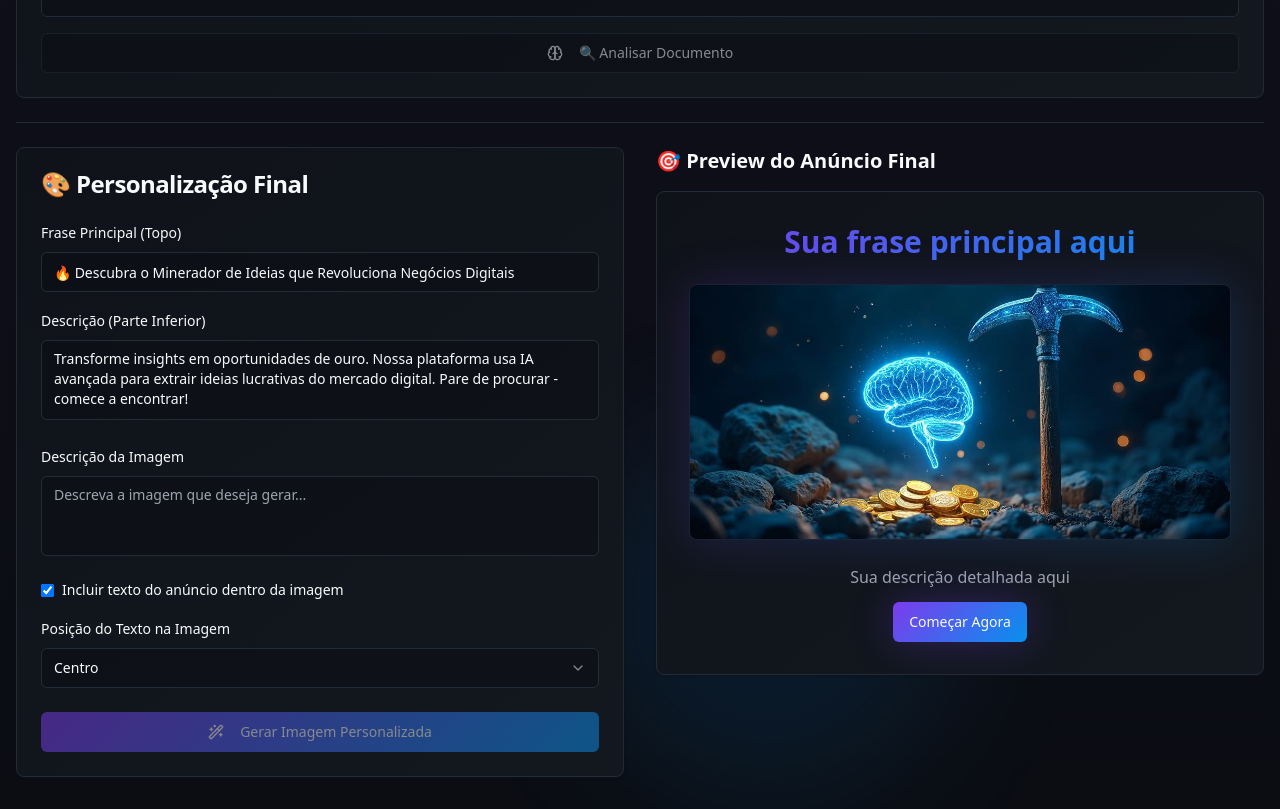
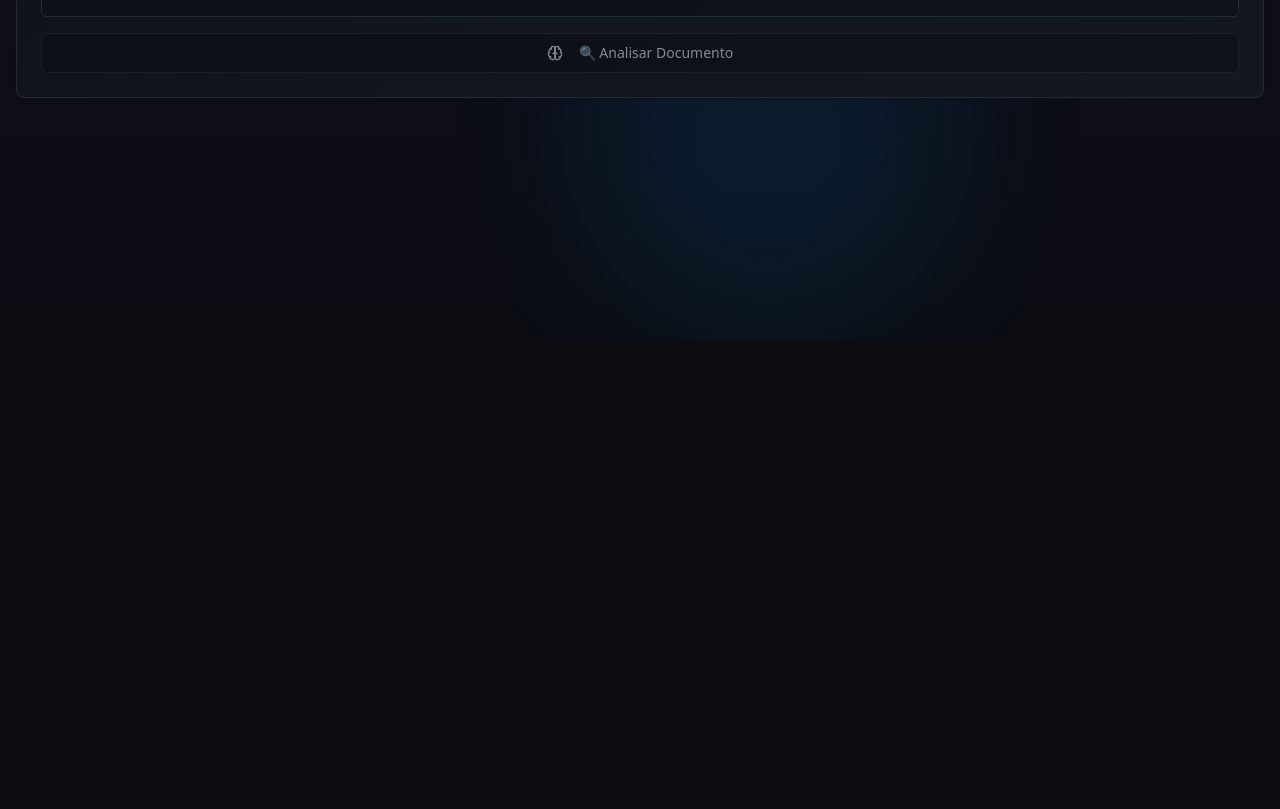
Before and after one commit to lucascarlosmeuads/idea-ad-creator, a React (Vite) app: page / in a window 1280 px wide. Shown: the part 460-1269 px from the top of the page. After the commit the page ends 800 px from the top, so only its background shows below. Built offline with nearby package versions, Linux system fonts and the light colour scheme.

Commit message:
Refactor image display
Remove final customization and preview sections. Implement a new display area showing the latest generated image prominently, with previous images as thumbnails in a sidebar.

```diff
--- a/src/components/AdCreator.tsx
+++ b/src/components/AdCreator.tsx
@@ -4,51 +4,107 @@ import { Input } from "@/components/ui/input";
 import { Textarea } from "@/components/ui/textarea";
 import { Card, CardContent, CardHeader, CardTitle } from "@/components/ui/card";
 import { Label } from "@/components/ui/label";
-import { Loader2, Download, Wand2, Key, FileText, Brain, Zap } from "lucide-react";
+import { Loader2, Download, Wand2, Key, FileText, Brain, Zap, ImageIcon } from "lucide-react";
 import { toast } from "sonner";
 import heroImage from "@/assets/idea-mining-hero.jpg";
 import { OpenAIService, type BusinessAnalysis, type AdPromptElements, type MultipleAdOptions } from "@/services/openai";
 import { Select, SelectContent, SelectItem, SelectTrigger, SelectValue } from "@/components/ui/select";
 import { Separator } from "@/components/ui/separator";
 
-interface AdPreviewProps {
-  topText: string;
-  imageUrl: string;
-  bottomText: string;
+interface GeneratedImageData {
+  id: string;
+  url: string;
+  topPhrase: string;
+  bottomCTA: string;
+  imageDescription: string;
+  timestamp: Date;
 }
 
-const AdPreview = ({ topText, imageUrl, bottomText }: AdPreviewProps) => (
-  <Card className="bg-gradient-card border-border shadow-card overflow-hidden">
-    <div className="p-8 space-y-6">
-      {/* Top Text */}
-      <div className="text-center">
-        <h2 className="text-2xl md:text-3xl font-bold bg-gradient-primary bg-clip-text text-transparent leading-tight">
-          {topText || "Sua frase principal aqui"}
-        </h2>
-      </div>
+interface ImageGalleryProps {
+  images: GeneratedImageData[];
+  activeImageId: string | null;
+  onImageSelect: (imageId: string) => void;
+  onDownload: (imageUrl: string, index: number) => void;
+}
 
-      {/* Image */}
+const ImageGallery = ({ images, activeImageId, onImageSelect, onDownload }: ImageGalleryProps) => {
+  if (images.length === 0) return null;
+
+  const activeImage = images.find(img => img.id === activeImageId) || images[images.length - 1];
+
+  return (
+    <Card className="bg-gradient-card border-border shadow-card">
+      <CardHeader>
+        <CardTitle className="flex items-center gap-2">
+          <ImageIcon className="h-5 w-5" />
+          🖼️ Galeria de Anúncios Gerados
+        </CardTitle>
+      </CardHeader>
+      <CardContent className="space-y-6">
+        {/* Main Image Display */}
+        <div className="text-center space-y-4">
           <div className="relative group">
             <div className="absolute inset-0 bg-gradient-primary opacity-20 rounded-lg blur-xl transition-opacity group-hover:opacity-30"></div>
             <img
-          src={imageUrl || heroImage}
-          alt="Imagem do anúncio"
-          className="relative w-full h-64 object-cover rounded-lg border border-border/50"
+              src={activeImage.url}
+              alt="Anúncio gerado"
+              className="relative w-full max-w-md mx-auto rounded-lg border border-border/50 shadow-lg"
             />
           </div>
 
-      {/* Bottom Text */}
-      <div className="text-center space-y-3">
-        <p className="text-muted-foreground leading-relaxed">
-          {bottomText || "Sua descrição detalhada aqui"}
+          {/* Image Details */}
+          <div className="bg-secondary/20 p-4 rounded-lg space-y-2">
+            <h3 className="font-bold text-lg text-primary">{activeImage.topPhrase}</h3>
+            <p className="text-sm text-muted-foreground">{activeImage.imageDescription}</p>
+            <p className="font-semibold text-accent">{activeImage.bottomCTA}</p>
+            <p className="text-xs text-muted-foreground">
+              Gerado em: {activeImage.timestamp.toLocaleString('pt-BR')}
             </p>
-        <Button className="bg-gradient-primary hover:opacity-90 transition-opacity shadow-glow">
-          Começar Agora
+          </div>
+
+          {/* Download Button */}
+          <Button
+            onClick={() => onDownload(activeImage.url, images.findIndex(img => img.id === activeImage.id))}
+            className="w-full bg-gradient-primary hover:opacity-90 transition-opacity shadow-glow"
+          >
+            <Download className="mr-2 h-4 w-4" />
+            📥 Baixar Anúncio
           </Button>
         </div>
+
+        {/* Thumbnail History */}
+        {images.length > 1 && (
+          <div className="space-y-3">
+            <h4 className="font-semibold text-foreground">📚 Histórico de Imagens:</h4>
+            <div className="grid grid-cols-3 gap-2">
+              {images.slice().reverse().map((image, index) => (
+                <button
+                  key={image.id}
+                  onClick={() => onImageSelect(image.id)}
+                  className={`relative group rounded-lg overflow-hidden border-2 transition-all ${
+                    activeImageId === image.id
+                      ? 'border-primary shadow-glow'
+                      : 'border-border hover:border-primary/50'
+                  }`}
+                >
+                  <img
+                    src={image.url}
+                    alt={`Anúncio ${images.length - index}`}
+                    className="w-full h-20 object-cover"
+                  />
+                  <div className="absolute inset-0 bg-black/20 group-hover:bg-black/10 transition-colors"></div>
+                  <div className="absolute bottom-1 right-1 bg-black/60 text-white text-xs px-1 rounded">
+                    #{images.length - index}
                   </div>
+                </button>
+              ))}
+            </div>
+          </div>
+        )}
+      </CardContent>
     </Card>
   );
+};
 
 export default function AdCreator() {
   const [topText, setTopText] = useState("🔥 Descubra o Minerador de Ideias que Revoluciona Negócios Digitais");
@@ -74,6 +130,10 @@ export default function AdCreator() {
   const [selectedTopPhrase, setSelectedTopPhrase] = useState<string>("");
   const [selectedImageDescription, setSelectedImageDescription] = useState<string>("");
   const [selectedBottomCTA, setSelectedBottomCTA] = useState<string>("");
+
+  // Image gallery state
+  const [generatedImages, setGeneratedImages] = useState<GeneratedImageData[]>([]);
+  const [activeImageId, setActiveImageId] = useState<string | null>(null);
 
   const analyzeDocument = async () => {
     if (!documentText.trim()) {
@@ -240,7 +300,21 @@ export default function AdCreator() {
         style: "vivid"
       });
 
+      // Create new image data
+      const newImageData: GeneratedImageData = {
+        id: Date.now().toString(),
+        url: imageResult.url,
+        topPhrase: selectedTopPhrase,
+        bottomCTA: selectedBottomCTA,
+        imageDescription: selectedImageDescription,
+        timestamp: new Date()
+      };
+
+      // Add to gallery and set as active
+      setGeneratedImages(prev => [...prev, newImageData]);
+      setActiveImageId(newImageData.id);
       setGeneratedImageUrl(imageResult.url);
+
       toast.success("Anúncio gerado com as opções selecionadas!");
     } catch (error) {
       console.error("Erro ao gerar imagem:", error);
@@ -250,15 +324,23 @@ export default function AdCreator() {
     }
   };
 
-  const downloadAd = () => {
-    if (generatedImageUrl) {
+  const downloadAd = (imageUrl: string, index: number) => {
+    if (imageUrl) {
       const link = document.createElement("a");
-      link.href = generatedImageUrl;
-      link.download = "anuncio-gerado.png";
+      link.href = imageUrl;
+      link.download = `anuncio-gerado-${index + 1}.png`;
       link.click();
       toast.success("Download iniciado!");
     } else {
       toast.error("Nenhuma imagem para baixar");
+    }
+  };
+
+  const handleImageSelect = (imageId: string) => {
+    setActiveImageId(imageId);
+    const selectedImage = generatedImages.find(img => img.id === imageId);
+    if (selectedImage) {
+      setGeneratedImageUrl(selectedImage.url);
     }
   };
 
@@ -348,24 +430,6 @@ export default function AdCreator() {
 
                 {businessAnalysis && (
                   <>
-                    <Button
-                      onClick={generateCompleteAd}
-                      disabled={isGeneratingImage}
-                      variant="outline"
-                      className="flex-1"
-                    >
-                      {isGeneratingImage ? (
-                        <>
-                          <Loader2 className="mr-2 h-4 w-4 animate-spin" />
-                          Gerando...
-                        </>
-                      ) : (
-                        <>
-                          <Zap className="mr-2 h-4 w-4" />
-                          🚀 Gerar Anúncio Rápido
-                        </>
-                      )}
-                    </Button>
 
                     <Button
                       onClick={generateMultipleOptions}
@@ -562,134 +626,13 @@ export default function AdCreator() {
             </Card>
           )}
 
-          <Separator />
-
-          {/* Manual Controls and Preview */}
-          <div className="grid lg:grid-cols-2 gap-8">
-            {/* Manual Controls */}
-            <Card className="bg-gradient-card border-border shadow-card">
-              <CardHeader>
-                <CardTitle>🎨 Personalização Final</CardTitle>
-              </CardHeader>
-              <CardContent className="space-y-6">
-                <div className="grid md:grid-cols-1 gap-4">
-                  <div className="space-y-2">
-                    <Label htmlFor="topText" className="text-foreground font-medium">
-                      Frase Principal (Topo)
-                    </Label>
-                    <Input
-                      id="topText"
-                      value={topText}
-                      onChange={(e) => setTopText(e.target.value)}
-                      placeholder="Digite a frase principal..."
-                      className="bg-background/50 border-border"
+          {/* Image Gallery */}
+          <ImageGallery
+            images={generatedImages}
+            activeImageId={activeImageId}
+            onImageSelect={handleImageSelect}
+            onDownload={downloadAd}
           />
-                  </div>
-
-                  <div className="space-y-2">
-                    <Label htmlFor="bottomText" className="text-foreground font-medium">
-                      Descrição (Parte Inferior)
-                    </Label>
-                    <Textarea
-                      id="bottomText"
-                      value={bottomText}
-                      onChange={(e) => setBottomText(e.target.value)}
-                      placeholder="Digite a descrição detalhada..."
-                      rows={3}
-                      className="bg-background/50 border-border resize-none"
-                    />
-                  </div>
-                </div>
-
-                <div className="space-y-2">
-                  <Label htmlFor="imagePrompt" className="text-foreground font-medium">
-                    Descrição da Imagem
-                  </Label>
-                  <Textarea
-                    id="imagePrompt"
-                    placeholder="Descreva a imagem que deseja gerar..."
-                    value={imagePrompt}
-                    onChange={(e) => setImagePrompt(e.target.value)}
-                    rows={2}
-                    className="bg-background/50 border-border resize-none"
-                  />
-                </div>
-
-                <div className="space-y-4">
-                  <div className="flex items-center space-x-2">
-                    <input
-                      type="checkbox"
-                      id="includeText"
-                      checked={includeTextInImage}
-                      onChange={(e) => setIncludeTextInImage(e.target.checked)}
-                      className="rounded border-border"
-                    />
-                    <Label htmlFor="includeText" className="text-sm">
-                      Incluir texto do anúncio dentro da imagem
-                    </Label>
-                  </div>
-
-                  {includeTextInImage && (
-                    <div className="space-y-2">
-                      <Label className="text-foreground font-medium">
-                        Posição do Texto na Imagem
-                      </Label>
-                      <Select value={textPosition} onValueChange={setTextPosition}>
-                        <SelectTrigger className="bg-background/50 border-border">
-                          <SelectValue />
-                        </SelectTrigger>
-                        <SelectContent>
-                          <SelectItem value="center">Centro</SelectItem>
-                          <SelectItem value="top">Topo</SelectItem>
-                          <SelectItem value="bottom">Parte Inferior</SelectItem>
-                          <SelectItem value="left">Esquerda</SelectItem>
-                          <SelectItem value="right">Direita</SelectItem>
-                        </SelectContent>
-                      </Select>
-                    </div>
-                  )}
-                </div>
-
-                <Button
-                  onClick={generateCustomImage}
-                  disabled={isGeneratingImage || !imagePrompt || !apiKey.trim()}
-                  className="w-full bg-gradient-primary hover:opacity-90"
-                >
-                  {isGeneratingImage ? (
-                    <>
-                      <Loader2 className="mr-2 h-4 w-4 animate-spin" />
-                      Gerando...
-                    </>
-                  ) : (
-                    <>
-                      <Wand2 className="mr-2 h-4 w-4" />
-                      Gerar Imagem Personalizada
-                    </>
-                  )}
-                </Button>
-              </CardContent>
-            </Card>
-
-            {/* Preview */}
-            <div className="space-y-4">
-              <h3 className="text-xl font-semibold text-foreground">🎯 Preview do Anúncio Final</h3>
-              <AdPreview
-                topText={includeTextInImage ? "" : topText}
-                imageUrl={generatedImageUrl || heroImage}
-                bottomText={includeTextInImage ? "" : bottomText}
-              />
-
-              {generatedImageUrl && (
-                <Button
-                  onClick={downloadAd}
-                  className="w-full bg-gradient-primary hover:opacity-90 transition-opacity shadow-glow"
-                >
-                  <Download className="mr-2 h-4 w-4" />
-                  📥 Baixar Anúncio
-                </Button>
-              )}
-            </div>
-          </div>
         </div>
       </div>
     </div>
```
Lines whose indentation alone changed are shown as unchanged.
